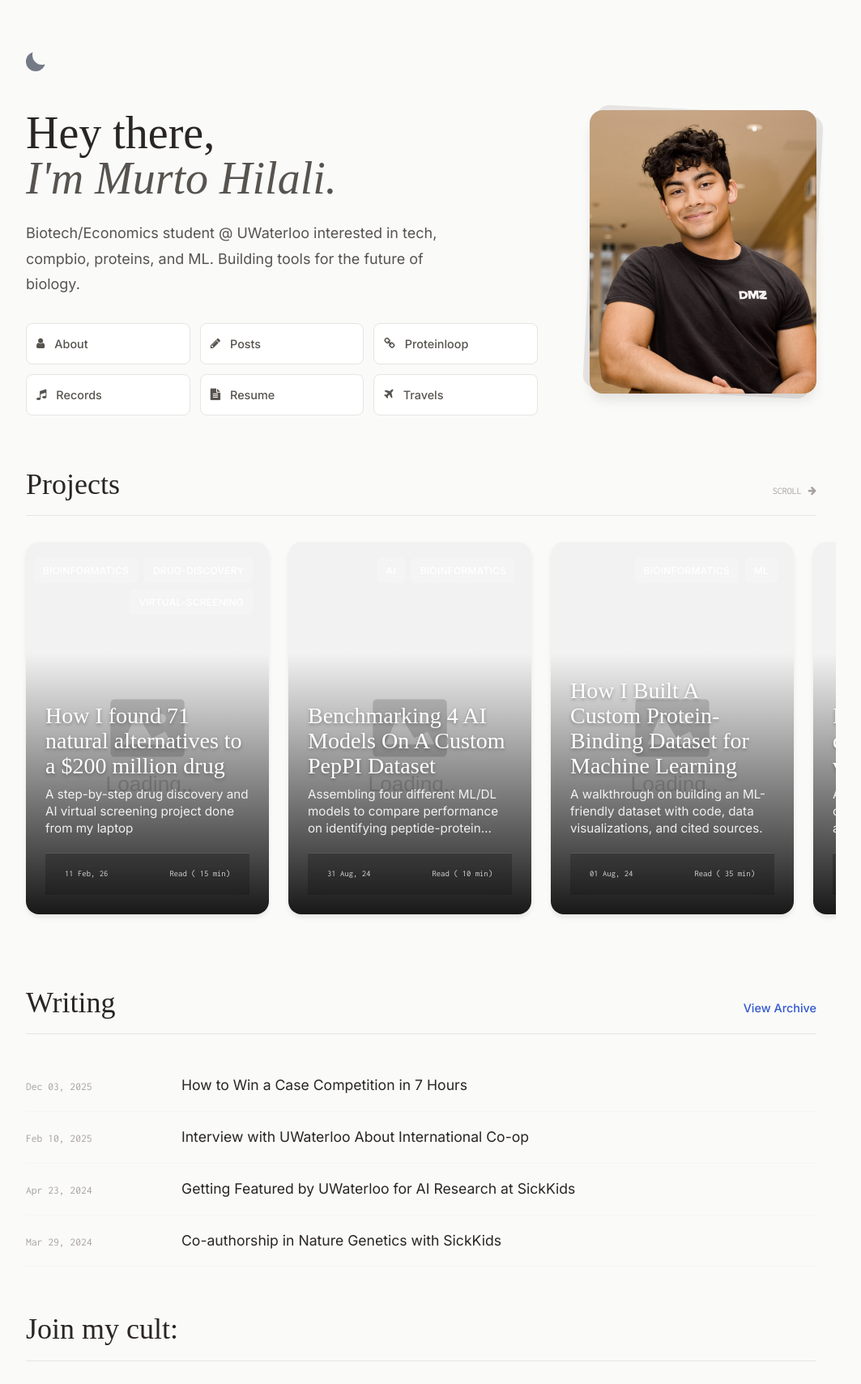
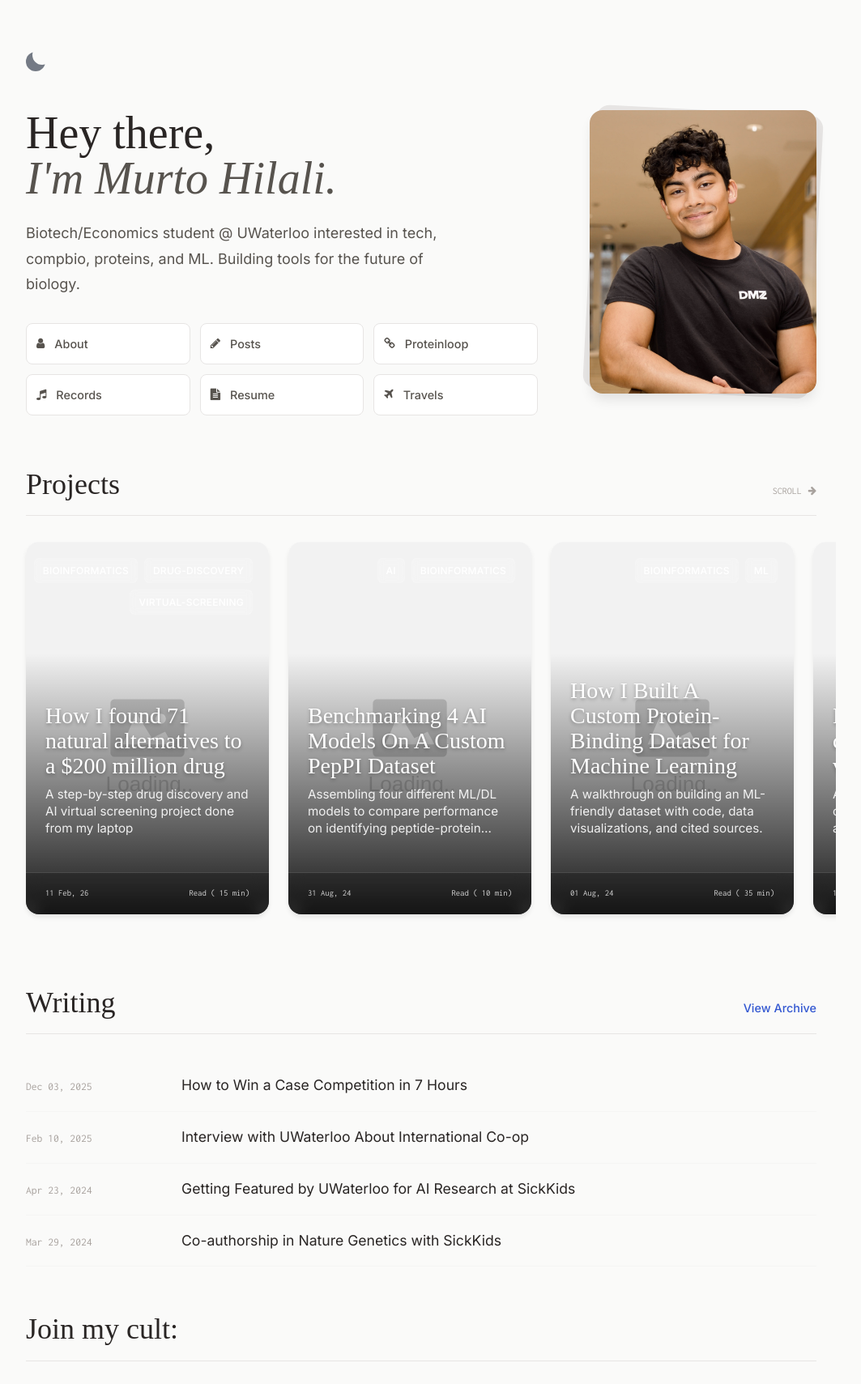
Before and after one commit to MurtoHilali/murtohilali.github.io, a Jekyll site: the page built from index.html, in a window 1280 px wide, cut to the strip 0-1709 px from the top of the page. Shown: the whole strip at 81% size, without its empty margins (120-1183 px from the left). Built offline with Jekyll 4.4.1, drawn with Linux system fonts in a browser that asks for light colours; some web fonts are replaced; the list of posts is cut into pages by our own code.

Commit message:
fingers crossed

```diff
--- a/index.html
+++ b/index.html
@@ -58,7 +58,7 @@ layout: default
 <div class="project-carousel" id="Projects">
     {% assign projects = site.posts | where_exp: "item", "item.tags contains 'project'" %}
 
-    {% for post in projects limit:8 %}
+    {% for post in projects limit:6 %}
         <a href="{{ site.url }}{{ site.baseurl }}{{ post.url }}" class="card-wrapper">
             <div class="image-container">
                 <!-- Portrait/Default Image -->
@@ -86,15 +86,16 @@ layout: default
             </div>
 
             <!-- Content Layer -->
+            <!-- NOTE: Moved footer OUTSIDE of .kepala to span full width -->
             <div class="kepala">
                 <h1 class="judul">{{ post.title }}</h1>
                 <p>{{ post.description }}</p>
+            </div>
 
-                <div class="footer">
-                    {% assign minute=post.content | number_of_words | divided_by: 265 | plus: 1 %}
-                    <small>{{ post.date | date: "%d %b, %y" }}</small>
-                    <small>Read ({% if post.minute %} {{ post.minute }} {% else %} {{ minute }} {% endif %} min)</small>
-                </div>
+            <div class="footer">
+                {% assign minute=post.content | number_of_words | divided_by: 265 | plus: 1 %}
+                <small>{{ post.date | date: "%d %b, %y" }}</small>
+                <small>Read ({% if post.minute %} {{ post.minute }} {% else %} {{ minute }} {% endif %} min)</small>
             </div>
         </a>
     {% else %}
```
